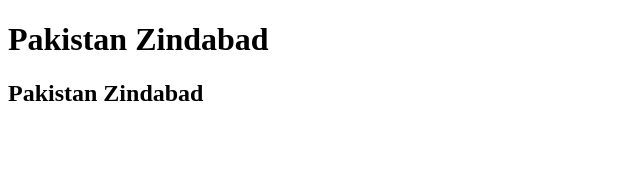
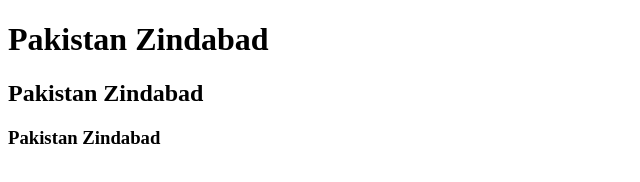
Before and after one commit to Zainulabdeen35/First-practice, a plain HTML site: page index.html in a window 1280 px wide. Shown: the whole page, without its empty margins (0-640 px from the left). Drawn offline with Linux system fonts and the light colour scheme.

Commit message:
Add third tag
Add third tag

```diff
--- a/index.html
+++ b/index.html
@@ -8,6 +8,7 @@
 <body>
     <h1>Pakistan Zindabad</h1>
     <h2>Pakistan Zindabad</h2>
+    <h3>Pakistan Zindabad</h3>
 
 
 </body>
```
